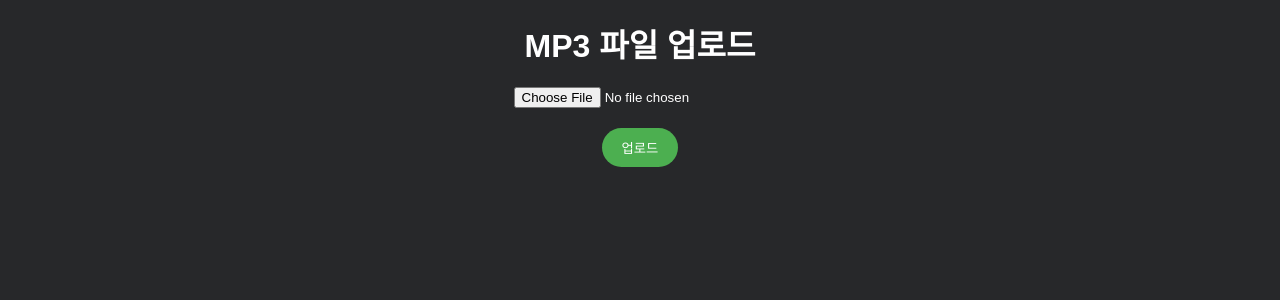
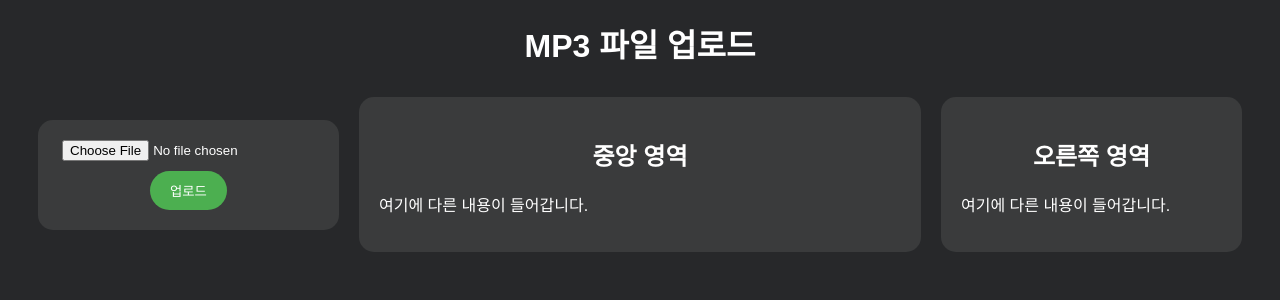
Before and after one commit to Ysw1mst/soonDubu, a Flask app: page / in a window 1280 px wide. Shown: the top 300 px of the page. Run offline with Flask 2, Linux system fonts and the light colour scheme.

Commit message:
Your commit message

```diff
--- a/static/styles.css
+++ b/static/styles.css
@@ -9,11 +9,36 @@ h1 {
     margin-top: 20px; /* 상단 여백 */
 }
 
+.container {
+    display: flex; /* Flexbox 사용 */
+    justify-content: center; /* 중앙 정렬 */
+    align-items: center; /* 수직 중앙 정렬 */
+    margin: 20px; /* 여백 */
+}
+
+.box {
+    border-radius: 15px; /* 모서리를 둥글게 */
+    background-color: #3A3B3C; /* 배경색 (밝은 회색) */
+    padding: 20px; /* 패딩 설정 */
+    margin: 10px; /* 여백 */
+}
+
+.left {
+    flex: 1; /* 왼쪽 사각형 비율 */
+}
+
+.center {
+    flex: 2; /* 중앙 사각형 비율 */
+}
+
+.right {
+    flex: 1; /* 오른쪽 사각형 비율 */
+}
+
 form {
     display: flex; /* Flexbox 사용 */
     flex-direction: column; /* 세로 방향 정렬 */
     align-items: center; /* 중앙 정렬 */
-    margin: 20px; /* 여백 */
 }
 
 input[type="file"] {
@@ -28,7 +53,6 @@ button {
     padding: 10px 20px; /* 패딩 설정 */
     cursor: pointer; /* 마우스 커서 설정 */
     transition: background-color 0.3s; /* 배경색 전환 효과 */
-    margin-top: 10px; /* 버튼 간의 여백 */
 }
 
 button:hover {
--- a/templates/index.html
+++ b/templates/index.html
@@ -8,14 +8,25 @@
 </head>
 <body>
     <h1>MP3 파일 업로드</h1>
+    <div class="container">
+        <div class="box left">
             <form action="/upload" method="post" enctype="multipart/form-data">
                 <input type="file" name="file" accept=".mp3" required>
                 <button type="submit">업로드</button>
             </form>
-
             {% if midi_file %}
             <h2>변환된 MIDI 파일 다운로드</h2>
             <a href="{{ url_for('static', filename=midi_file) }}" download>{{ midi_file }}</a>
             {% endif %}
+        </div>
+        <div class="box center">
+            <h2>중앙 영역</h2>
+            <p>여기에 다른 내용이 들어갑니다.</p>
+        </div>
+        <div class="box right">
+            <h2>오른쪽 영역</h2>
+            <p>여기에 다른 내용이 들어갑니다.</p>
+        </div>
+    </div>
 </body>
 </html>
```
Lines whose indentation alone changed are shown as unchanged.
